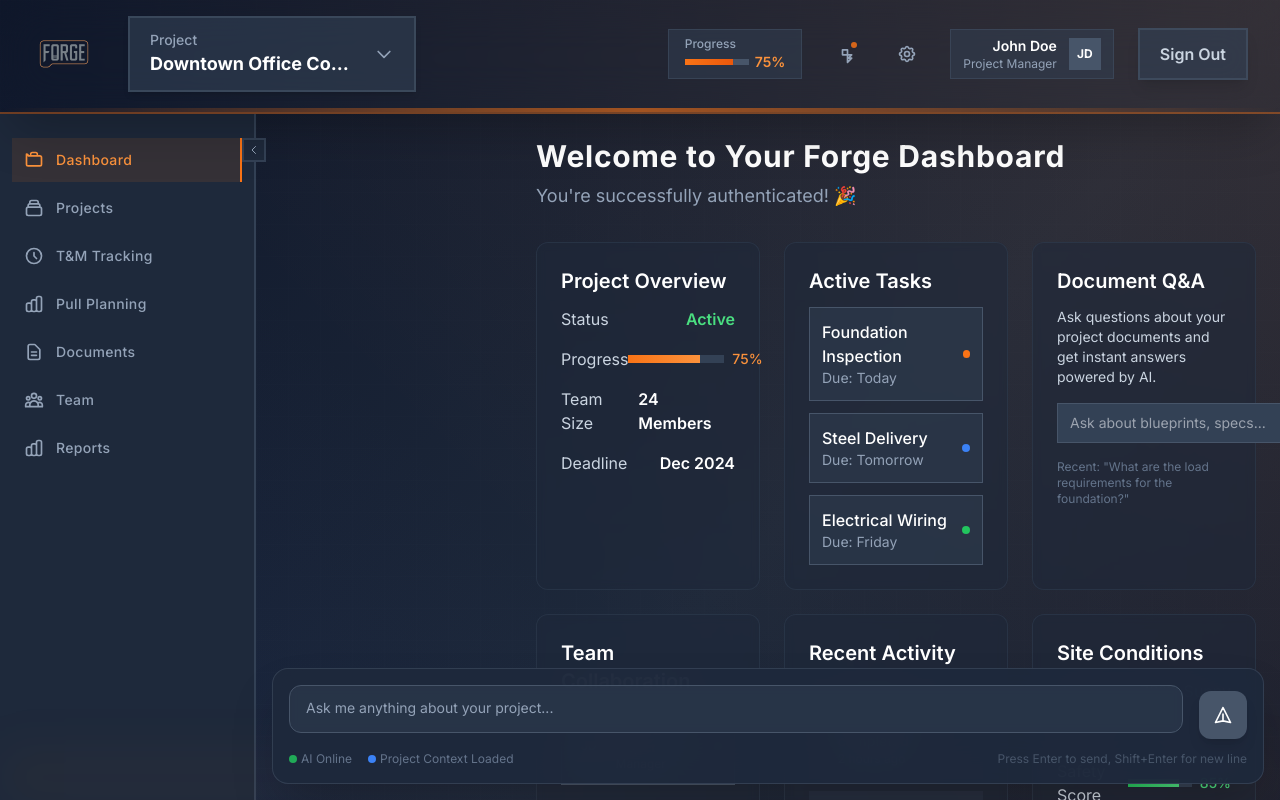
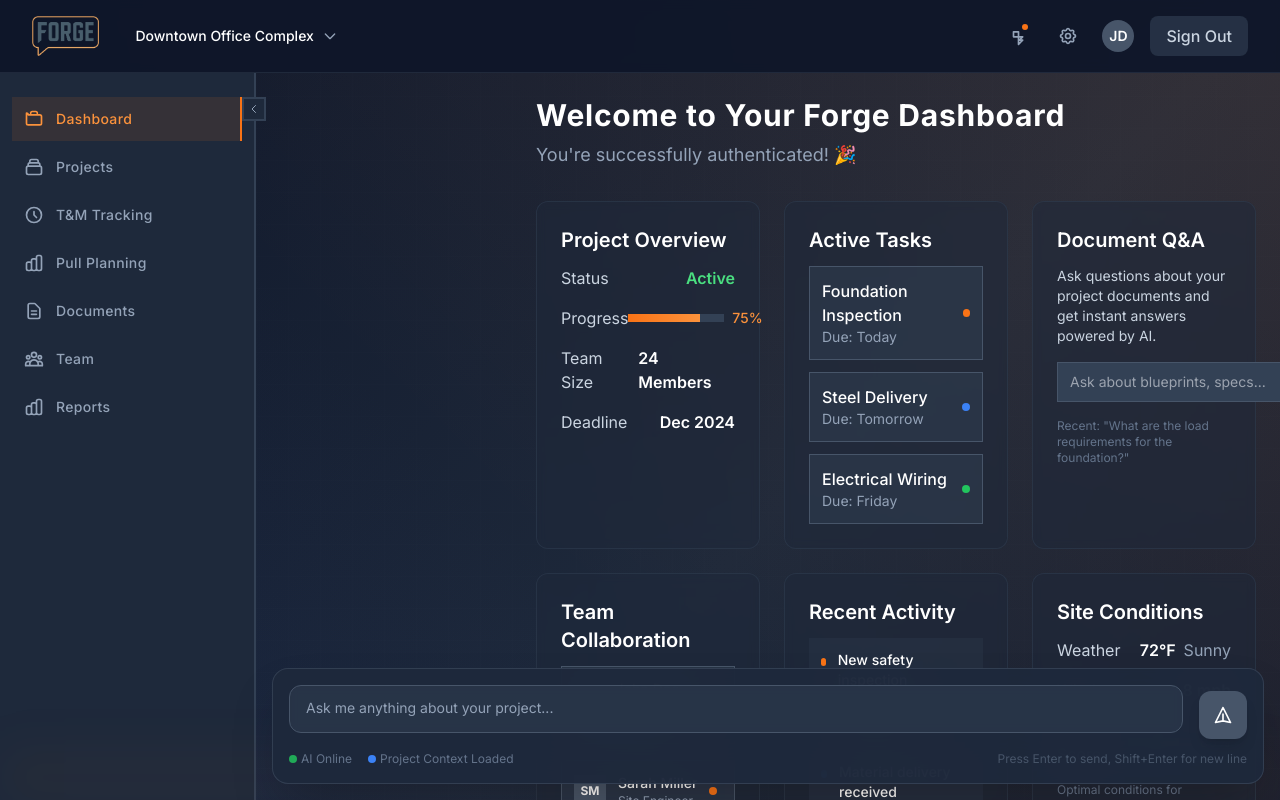
Before and after one commit to SapientDynamics/CogNexus.io, a Next.js app in the folder apps/forge/: page /dashboard in a window 1280 px wide. Shown: the top 800 px of the page. Built offline with nearby package versions, Linux system fonts and the light colour scheme; sample sign-in values are in the browser's storage.

Commit message:
before dashboard redesign

```diff
--- a/apps/forge/src/app/dashboard/components/TopNavigation.tsx
+++ b/apps/forge/src/app/dashboard/components/TopNavigation.tsx
@@ -22,17 +22,17 @@
   return (
     <>
       {/* Top Navigation Bar */}
-      <header className="bg-slate-800/98 backdrop-blur-xl border-b-2 border-orange-500/40 shadow-2xl relative z-50">
+      <header className="bg-slate-900/95 backdrop-blur-sm border-b border-slate-600/30 relative z-50">
         <div className="px-8 py-4">
           <div className="flex items-center justify-between">
             {/* Left Side - Logo and Project Dropdown */}
-            <div className="flex items-center space-x-8">
+            <div className="flex items-center space-x-6">
               {/* Forge Logo */}
               <div className="flex items-center">
                 <img
-                  src="/brand/FORGE_chat_logo_trans.png"
+                  src="/brand/forge_logo_crop_trans.png"
                   alt="Forge Logo"
-                  className="h-16 w-auto hover:scale-105 transition-transform duration-200"
+                  className="h-10 w-auto hover:opacity-80 transition-opacity duration-200"
                 />
               </div>
 
@@ -40,16 +40,13 @@
               <div className="relative">
                 <button
                   onClick={() => setProjectDropdownOpen(!projectDropdownOpen)}
-                  className="flex items-center space-x-4 bg-slate-700/60 hover:bg-slate-600/60 px-5 py-3 rounded-none border-2 border-slate-600/60 hover:border-orange-500/40 transition-all duration-300 group shadow-md"
+                  className="flex items-center space-x-2 px-3 py-2 rounded-lg hover:bg-slate-700/40 transition-colors duration-200 group"
                 >
-                  <div className="text-left">
-                    <div className="text-sm text-slate-400 font-medium group-hover:text-orange-400 transition-colors">Project</div>
-                    <div className="text-white font-bold text-lg truncate max-w-52 group-hover:text-orange-100 transition-colors">
-                      {currentProject.name}
-                    </div>
+                  <div className="text-white font-medium text-sm truncate max-w-48">
+                    {currentProject.name}
                   </div>
                   <svg
-                    className={`w-5 h-5 text-slate-400 group-hover:text-orange-400 transition-colors ${
+                    className={`w-4 h-4 text-slate-400 group-hover:text-orange-400 transition-colors ${
                       projectDropdownOpen ? 'rotate-180' : ''
                     }`}
                     fill="none"
@@ -62,12 +59,12 @@
 
                 {/* Project Dropdown */}
                 {projectDropdownOpen && (
-                  <div className="absolute top-full left-0 mt-3 w-80 bg-slate-800/95 backdrop-blur-xl border-2 border-slate-600 shadow-2xl z-50 rounded-none">
-                    <div className="py-3">
+                  <div className="absolute top-full left-0 mt-2 w-72 bg-slate-800/95 backdrop-blur-sm border border-slate-600/40 shadow-lg z-50 rounded-lg">
+                    <div className="py-2">
                       {projects.map((project) => (
                         <button
                           key={project.id}
-                          className="w-full px-5 py-4 text-left hover:bg-slate-700/80 hover:border-l-4 hover:border-orange-500 transition-all duration-200 border-b border-slate-700/50 last:border-b-0 group"
+                          className="w-full px-4 py-3 text-left hover:bg-slate-700/60 transition-colors duration-200 group"
                           onClick={() => {
                             setProjectDropdownOpen(false);
                             // Handle project selection
@@ -75,11 +72,11 @@
                         >
                           <div className="flex items-center justify-between">
                             <div>
-                              <div className="text-white font-semibold text-base group-hover:text-orange-100 transition-colors">{project.name}</div>
-                              <div className="text-slate-400 text-sm group-hover:text-orange-300 transition-colors">{project.status}</div>
+                              <div className="text-white font-medium text-sm group-hover:text-orange-100 transition-colors">{project.name}</div>
+                              <div className="text-slate-400 text-xs group-hover:text-orange-300 transition-colors">{project.status}</div>
                             </div>
                             {project.id === currentProject.id && (
-                              <div className="w-3 h-3 bg-orange-500 rounded-full shadow-lg"></div>
+                              <div className="w-2 h-2 bg-orange-500 rounded-full"></div>
                             )}
                           </div>
                         </button>
@@ -91,48 +88,35 @@
             </div>
 
             {/* Right Side - User Controls */}
-            <div className="flex items-center space-x-6">
-              {/* Progress Indicator */}
-              <div className="flex items-center space-x-3 bg-slate-700/50 backdrop-blur-sm px-4 py-1.5 rounded-none border border-slate-600/50">
-                <div className="text-left">
-                  <div className="text-xs text-slate-400 font-medium">Progress</div>
-                  <div className="flex items-center space-x-1.5">
-                    <div className="w-16 h-1.5 bg-slate-600 rounded-none overflow-hidden">
-                      <div className="h-full bg-gradient-to-r from-orange-500 to-orange-600 w-3/4 shadow-sm"></div>
-                    </div>
-                    <div className="text-orange-400 font-semibold text-sm">75%</div>
-                  </div>
-                </div>
-              </div>
-
+            <div className="flex items-center space-x-4">
               {/* Notifications */}
               <div className="relative">
                 <button
                   onClick={() => setNotificationsOpen(!notificationsOpen)}
-                  className="p-2 text-slate-400 hover:text-orange-400 hover:bg-slate-700/50 rounded-none border border-transparent hover:border-orange-500/30 transition-all duration-300 relative group"
+                  className="p-2 text-slate-400 hover:text-orange-400 hover:bg-slate-700/40 rounded-lg transition-colors duration-200 relative group"
                 >
-                  <svg className="w-5 h-5 group-hover:scale-110 transition-transform" fill="none" stroke="currentColor" viewBox="0 0 24 24">
+                  <svg className="w-5 h-5" fill="none" stroke="currentColor" viewBox="0 0 24 24">
                     <path strokeLinecap="round" strokeLinejoin="round" strokeWidth={2} d="M15 17h5l-5 5v-5zM15 7v6h5l-5 5v-5H9V7h6z" />
                   </svg>
                   {/* Notification dot */}
-                  <div className="absolute top-1.5 right-1.5 w-1.5 h-1.5 bg-orange-500 rounded-full shadow-sm animate-pulse"></div>
+                  <div className="absolute top-1.5 right-1.5 w-1.5 h-1.5 bg-orange-500 rounded-full"></div>
                 </button>
 
                 {notificationsOpen && (
-                  <div className="absolute top-full right-0 mt-3 w-80 bg-slate-800/95 backdrop-blur-xl border-2 border-slate-600 shadow-2xl z-50 rounded-none">
-                    <div className="px-5 py-4 border-b-2 border-slate-700">
-                      <h3 className="text-white font-bold text-lg">Notifications</h3>
+                  <div className="absolute top-full right-0 mt-2 w-72 bg-slate-800/95 backdrop-blur-sm border border-slate-600/40 shadow-lg z-50 rounded-lg">
+                    <div className="px-4 py-3 border-b border-slate-700/60">
+                      <h3 className="text-white font-semibold text-sm">Notifications</h3>
                     </div>
                     <div className="max-h-64 overflow-y-auto">
-                      <div className="px-5 py-4 hover:bg-slate-700/80 border-b border-slate-700/50 transition-colors group">
+                      <div className="px-4 py-3 hover:bg-slate-700/60 transition-colors group">
                         <div className="text-white text-sm font-medium group-hover:text-orange-100">New message from team lead</div>
                         <div className="text-slate-400 text-xs mt-1 group-hover:text-orange-300">2 minutes ago</div>
                       </div>
-                      <div className="px-5 py-4 hover:bg-slate-700/80 border-b border-slate-700/50 transition-colors group">
+                      <div className="px-4 py-3 hover:bg-slate-700/60 transition-colors group">
                         <div className="text-white text-sm font-medium group-hover:text-orange-100">Project deadline updated</div>
                         <div className="text-slate-400 text-xs mt-1 group-hover:text-orange-300">1 hour ago</div>
                       </div>
-                      <div className="px-5 py-4 hover:bg-slate-700/80 transition-colors group">
+                      <div className="px-4 py-3 hover:bg-slate-700/60 transition-colors group">
                         <div className="text-white text-sm font-medium group-hover:text-orange-100">Safety inspection completed</div>
                         <div className="text-slate-400 text-xs mt-1 group-hover:text-orange-300">3 hours ago</div>
                       </div>
@@ -142,28 +126,24 @@
               </div>
 
               {/* Settings */}
-              <button className="p-2 text-slate-400 hover:text-orange-400 hover:bg-slate-700/50 rounded-none border border-transparent hover:border-orange-500/30 transition-all duration-300 group">
-                <svg className="w-5 h-5 group-hover:scale-110 transition-transform" fill="none" stroke="currentColor" viewBox="0 0 24 24">
+              <button className="p-2 text-slate-400 hover:text-orange-400 hover:bg-slate-700/40 rounded-lg transition-colors duration-200 group">
+                <svg className="w-5 h-5" fill="none" stroke="currentColor" viewBox="0 0 24 24">
                   <path strokeLinecap="round" strokeLinejoin="round" strokeWidth={2} d="M10.325 4.317c.426-1.756 2.924-1.756 3.35 0a1.724 1.724 0 002.573 1.066c1.543-.94 3.31.826 2.37 2.37a1.724 1.724 0 001.065 2.572c1.756.426 1.756 2.924 0 3.35a1.724 1.724 0 00-1.066 2.573c.94 1.543-.826 3.31-2.37 2.37a1.724 1.724 0 00-2.572 1.065c-.426 1.756-2.924 1.756-3.35 0a1.724 1.724 0 00-2.573-1.066c-1.543.94-3.31-.826-2.37-2.37a1.724 1.724 0 00-1.065-2.572c-1.756-.426-1.756-2.924 0-3.35a1.724 1.724 0 001.066-2.573c-.94-1.543.826-3.31 2.37-2.37.996.608 2.296.07 2.572-1.065z" />
                   <path strokeLinecap="round" strokeLinejoin="round" strokeWidth={2} d="M15 12a3 3 0 11-6 0 3 3 0 016 0z" />
                 </svg>
               </button>
 
               {/* User Profile */}
-              <div className="flex items-center space-x-3 bg-slate-700/50 backdrop-blur-sm px-3 py-1.5 rounded-none border border-slate-600/50 hover:border-orange-500/30 transition-all duration-300 group">
-                <div className="text-right">
-                  <div className="text-sm text-white font-semibold group-hover:text-orange-100 transition-colors">John Doe</div>
-                  <div className="text-xs text-slate-400 group-hover:text-orange-300 transition-colors">Project Manager</div>
-                </div>
-                <div className="w-8 h-8 bg-slate-600 rounded-none flex items-center justify-center group-hover:bg-orange-600/20 transition-colors">
-                  <span className="text-white font-bold text-xs group-hover:text-orange-100 transition-colors">JD</span>
+              <div className="flex items-center space-x-3 ml-2">
+                <div className="w-8 h-8 bg-slate-600 rounded-full flex items-center justify-center hover:bg-orange-600/20 transition-colors">
+                  <span className="text-white font-semibold text-sm">JD</span>
                 </div>
               </div>
 
               {/* Sign Out */}
               <button
                 onClick={onSignOut}
-                className="px-5 py-3 bg-slate-700/60 hover:bg-slate-600/60 text-slate-300 hover:text-white border-2 border-slate-600/60 hover:border-orange-500/40 rounded-none transition-all duration-300 font-semibold shadow-lg hover:shadow-orange-500/20"
+                className="px-4 py-2 bg-slate-700/60 hover:bg-slate-600/60 text-slate-300 hover:text-white rounded-lg transition-colors duration-200 font-medium"
               >
                 Sign Out
               </button>
@@ -171,8 +151,6 @@
           </div>
         </div>
 
-        {/* Enhanced progress rail */}
-        <div className="h-1 bg-gradient-to-r from-orange-500/0 via-orange-500/60 via-orange-400/60 to-orange-500/0 shadow-lg"></div>
       </header>
 
       {/* Overlay for dropdowns */}
```
